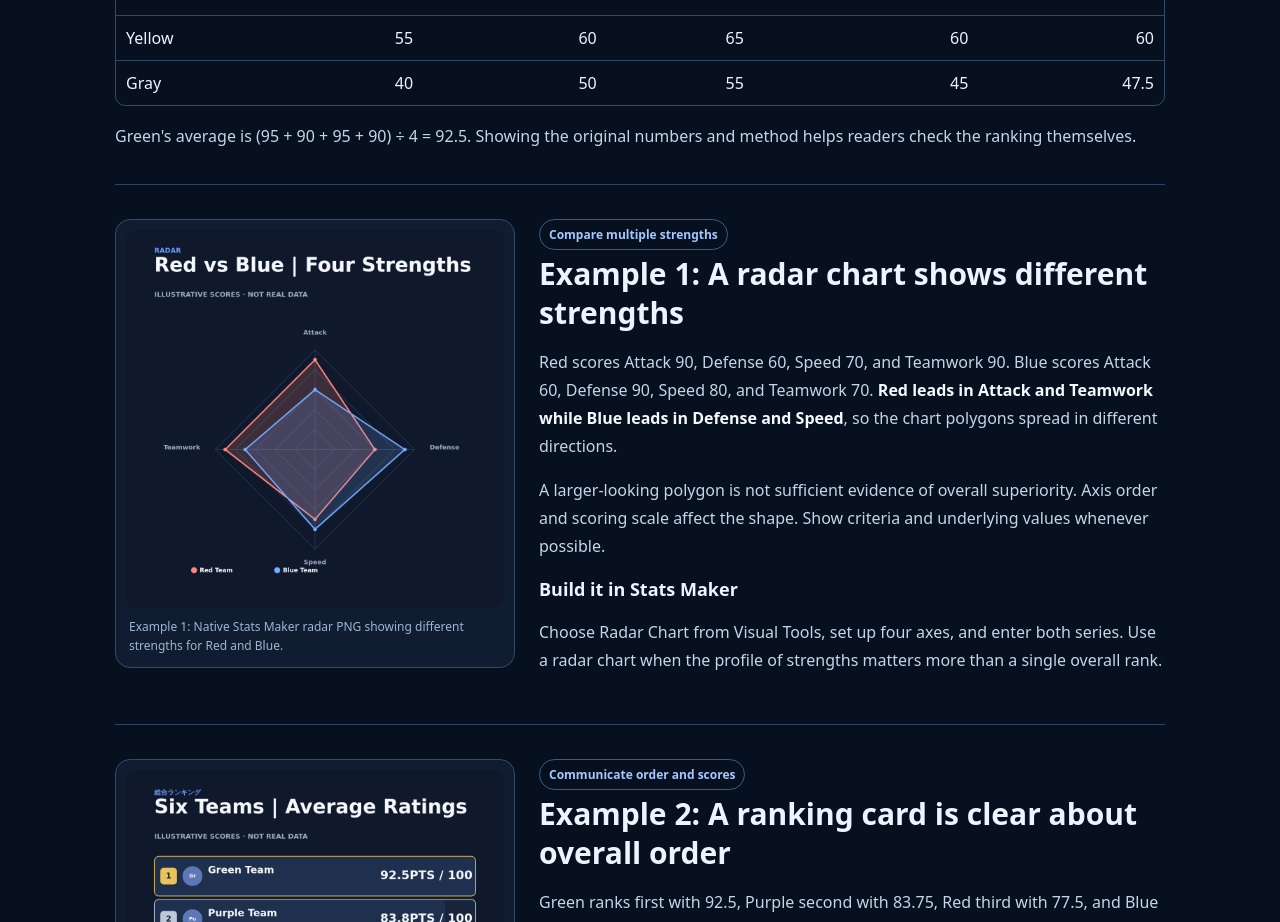
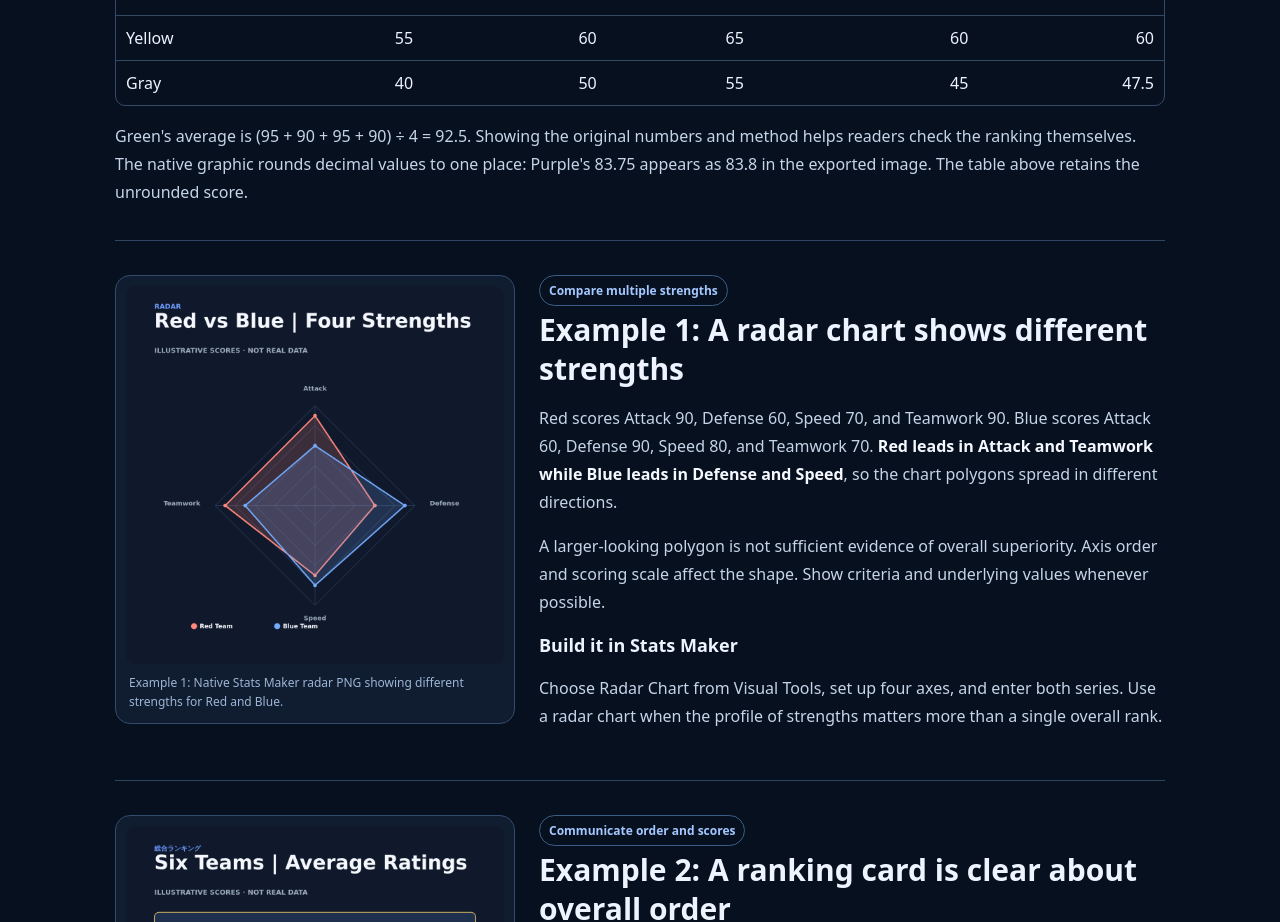
Before and after one commit to izu48625/goblin-prototype, a website: page en/examples.html in a window 1280 px wide. Shown: the part 800-1722 px from the top of the page. Drawn offline with Linux system fonts and the light colour scheme.

Commit message:
R70: explain precision differences between arithmetic mean and native export rounding

```diff
--- a/en/examples.html
+++ b/en/examples.html
@@ -21,7 +21,7 @@
 <tr><td>Red</td><td>90</td><td>60</td><td>70</td><td>90</td><td>77.5</td></tr>
 <tr><td>Blue</td><td>60</td><td>90</td><td>80</td><td>70</td><td>75</td></tr>
 <tr><td>Yellow</td><td>55</td><td>60</td><td>65</td><td>60</td><td>60</td></tr>
-<tr><td>Gray</td><td>40</td><td>50</td><td>55</td><td>45</td><td>47.5</td></tr></tbody></table></div><p>Green's average is (95 + 90 + 95 + 90) ÷ 4 = 92.5. Showing the original numbers and method helps readers check the ranking themselves.</p></section>
+<tr><td>Gray</td><td>40</td><td>50</td><td>55</td><td>45</td><td>47.5</td></tr></tbody></table></div><p>Green's average is (95 + 90 + 95 + 90) ÷ 4 = 92.5. Showing the original numbers and method helps readers check the ranking themselves. The native graphic rounds decimal values to one place: Purple's 83.75 appears as 83.8 in the exported image. The table above retains the unrounded score.</p></section>
 <section class="explain" id="radar"><div class="example"><figure class="figure"><img src="/ja/example-images/sample-radar.png" width="1080" height="1080" alt="Radar chart comparing Red Team and Blue Team across attack defense speed and teamwork, rendered by Stats Maker" loading="eager"><figcaption>Example 1: Native Stats Maker radar PNG showing different strengths for Red and Blue.</figcaption></figure><div class="exampleText"><span class="tag">Compare multiple strengths</span><h2>Example 1: A radar chart shows different strengths</h2><p>Red scores Attack 90, Defense 60, Speed 70, and Teamwork 90. Blue scores Attack 60, Defense 90, Speed 80, and Teamwork 70. <strong>Red leads in Attack and Teamwork while Blue leads in Defense and Speed</strong>, so the chart polygons spread in different directions.</p><p>A larger-looking polygon is not sufficient evidence of overall superiority. Axis order and scoring scale affect the shape. Show criteria and underlying values whenever possible.</p><h3>Build it in Stats Maker</h3><p>Choose Radar Chart from Visual Tools, set up four axes, and enter both series. Use a radar chart when the profile of strengths matters more than a single overall rank.</p></div></div></section>
 <section class="explain" id="ranking"><div class="example"><figure class="figure"><img src="/ja/example-images/sample-ranking.png" width="1080" height="1080" alt="Stats Maker ranking card showing six fictional teams ordered by average rating" loading="lazy"><figcaption>Example 2: A ranking card using averages from the same four source criteria.</figcaption></figure><div class="exampleText"><span class="tag">Communicate order and scores</span><h2>Example 2: A ranking card is clear about overall order</h2><p>Green ranks first with 92.5, Purple second with 83.75, Red third with 77.5, and Blue fourth with 75. A ranking card communicates order and gaps within one shareable graphic.</p><p>But it hides a key detail: <strong>Red performs worse in Defense than Blue</strong>, despite its higher average. If the reader needs that context, link to the original data or a radar chart. Mark subjective ratings as opinions, not real-world measurements.</p><h3>Build it in Stats Maker</h3><p>Score each criterion on the rating sheet, calculate the average for your desired ranking, and open Ranking Card. This example enters the derived mean ratings rather than presenting them as independent measurements.</p></div></div></section>
 <section class="explain" id="tier"><div class="example"><figure class="figure"><img src="/ja/example-images/sample-tier.png" width="1080" height="1080" alt="Stats Maker Tier List grouping six fictional teams from S through D using average scores" loading="lazy"><figcaption>Example 3: Tier groups show a general category, not an exact ranking.</figcaption></figure><div class="exampleText"><span class="tag">Group similar ratings</span><h2>Example 3: A tier list groups similar scores</h2><p>The thresholds are S = 90–100, A = 80–89, B = 70–79, C = 60–69, and D = below 60. That places Green in S, Purple in A, Red and Blue together in B, Yellow in C, and Gray in D.</p><p>Red and Blue both belong to B, but their averages still differ (77.5 and 75). A <strong>tier is a category, not proof of a tie</strong>. If exact score differences matter, use a ranking chart instead.</p><h3>Build it in Stats Maker</h3><p>Choose Tier List from Visual Tools. Enter items and their scores, and define the S–D boundaries. Explain the thresholds to your readers when they are not obvious.</p></div></div></section>
```
